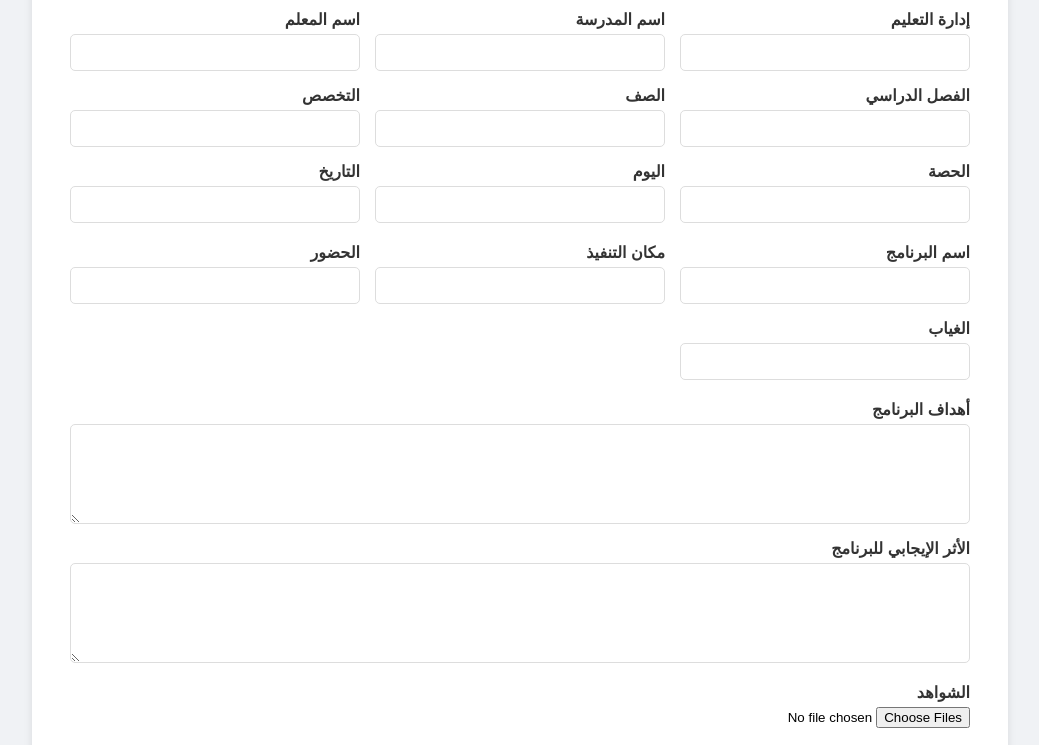
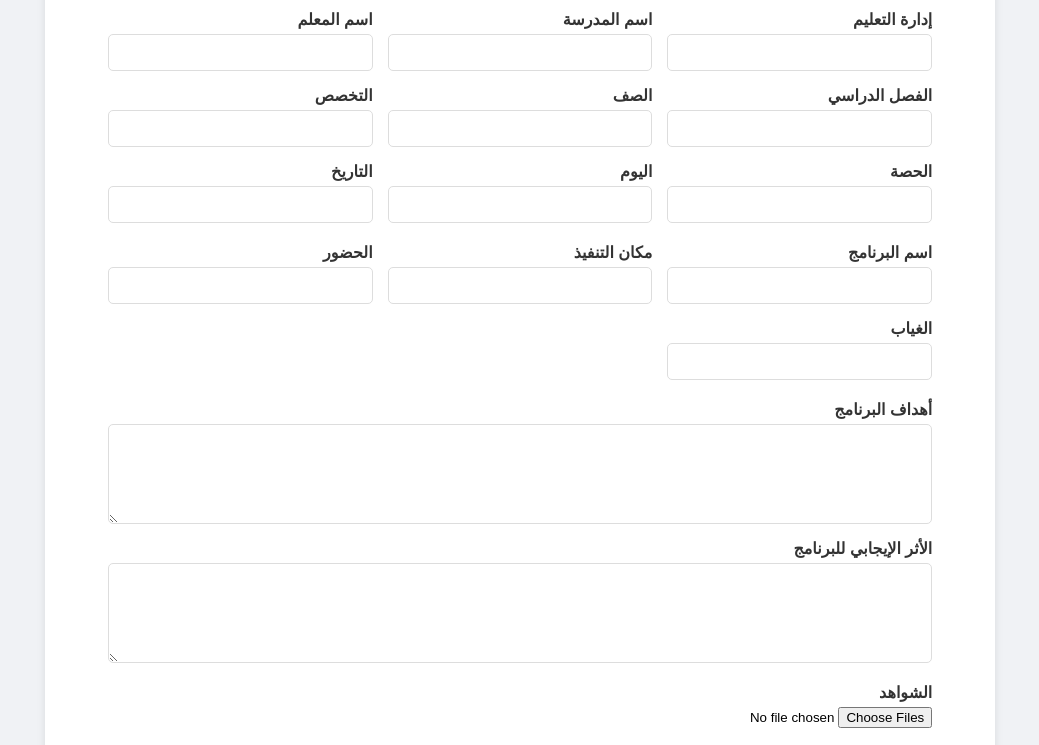
Before and after one commit to sultanalgrigri/al-tuwairqi-report-form, a plain HTML site: page index.html in a window 1280 px wide. Shown: the part 256-1001 px from the top of the page, without its empty margins (120-1159 px from the left). Drawn offline with nearby package versions, Linux system fonts and the light colour scheme.

Commit message:
index.html

```diff
--- a/index.html
+++ b/index.html
@@ -8,7 +8,9 @@
             font-family: 'Arial', sans-serif;
             direction: rtl;
             background-color: #f0f2f5;
-            font-size: 16px; /* Updated font size to 16px */
+            font-size: 16px; /* تم تعديل حجم الخط */
+            margin: 0;
+            padding: 0;
         }
         .container {
             max-width: 900px;
@@ -17,15 +19,14 @@
             background-color: #ffffff;
             border-radius: 10px;
             box-shadow: 0 4px 8px rgba(0,0,0,0.1);
-            padding-left: 1cm; /* 1cm left margin */
-            padding-right: 1cm; /* 1cm right margin */
         }
-        /* Top header image/klicheh */
+        /* تصميم الكليشة */
         .header-klicheh {
             width: 100%;
             height: auto;
             display: block;
             margin-bottom: 20px;
+            padding: 0 1cm; /* إضافة هوامش للكليشة */
         }
         .header {
             text-align: center;
@@ -40,6 +41,7 @@
             display: grid;
             grid-template-columns: repeat(3, 1fr);
             gap: 15px;
+            margin: 0 1cm; /* إضافة هوامش جانبية للحقول */
             margin-bottom: 20px;
         }
         .form-grid.two-cols {
@@ -63,7 +65,7 @@
             border: 1px solid #ddd;
             border-radius: 5px;
             box-sizing: border-box;
-            text-align: center; /* Centered text alignment */
+            text-align: center; /* توسيط النص */
         }
         textarea {
             height: 100px;
@@ -95,12 +97,12 @@
         .btn:hover {
             opacity: 0.9;
         }
-        /* Image previews */
+        /* تصميم الصور المرفقة */
         .image-preview-container {
             display: flex;
             flex-wrap: wrap;
             gap: 10px;
-            margin-top: 20px;
+            margin: 20px 1cm; /* إضافة هوامش للصور */
             justify-content: center;
         }
         .image-preview-container img {
```
